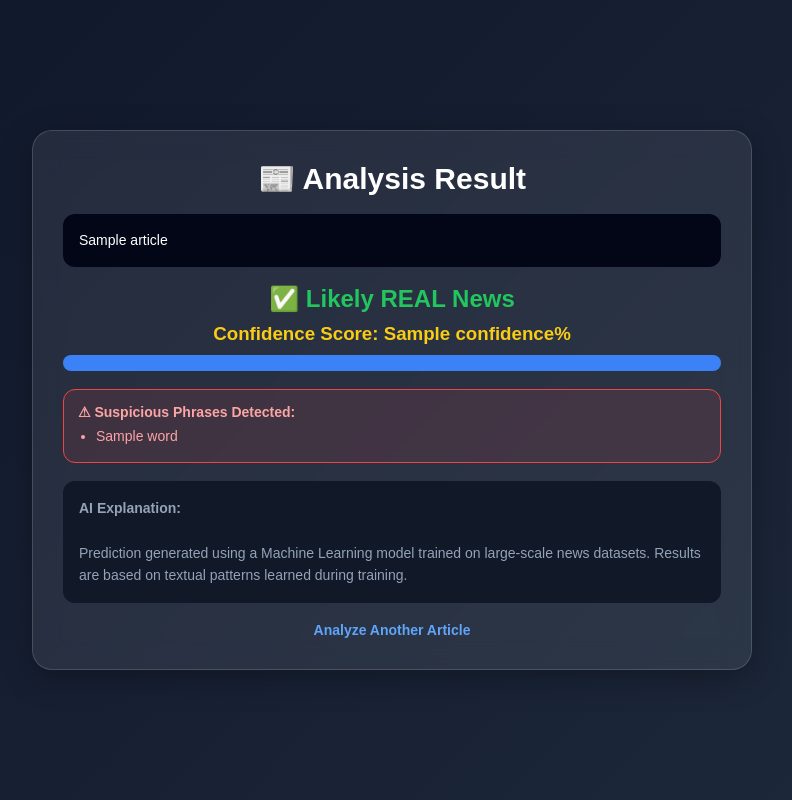
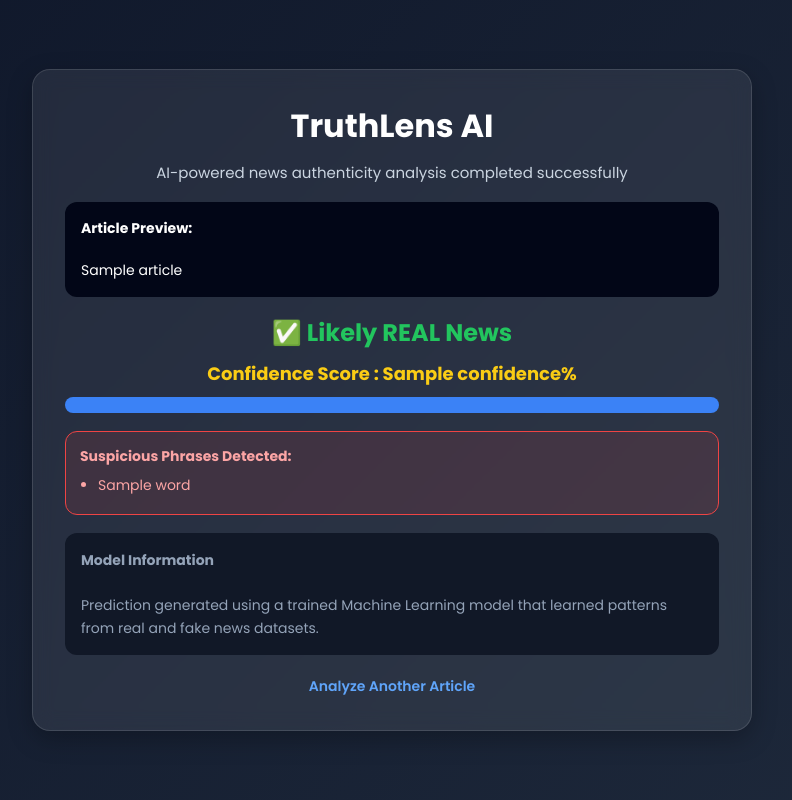
Before and after one commit to bhanuprakash2508/TruthLens-AI, a Flask app: template templates/result.html in a window 1280 px wide. Shown: the whole page, without its empty margins (248-1040 px from the left). Run offline with Flask 3, Linux system fonts and the light colour scheme; the template is opened without the code that fills it: most values are stand-ins (such as "Sample title", 1, 10 or a date in 2020); parts of the project's set-up code (start-up, migrations or seed data) failed here and were passed over.

Commit message:
Enhance frontend design for TruthLens AI

```diff
--- a/static/css/style.css
+++ b/static/css/style.css
@@ -2,7 +2,7 @@
     margin:0;
     padding:0;
     box-sizing:border-box;
-    font-family:Arial, sans-serif;
+    font-family:'Poppins', sans-serif;
 }
 
 /* Body */
@@ -27,11 +29,11 @@ body{
 .glass-card{
     width:720px;
     background:rgba(255,255,255,0.08);
-    backdrop-filter:blur(15px);
-    border:1px solid rgba(255,255,255,0.15);
-    padding:30px;
-    border-radius:20px;
-    box-shadow:0 8px 32px rgba(0,0,0,0.3);
+    backdrop-filter:blur(10px);
+    border:1px solid rgba(255,255,255,0.12);
+    padding:32px;
+    border-radius:18px;
+    box-shadow:0 8px 25px rgba(0,0,0,0.25);
     text-align:center;
 }
 
@@ -40,18 +42,25 @@ body{
 h1{
     color:white;
     margin-bottom:12px;
-    font-size:30px;
+    font-size:32px;
+    font-weight:700;
+}
+
+h2{
+    margin-bottom:10px;
 }
 
 h3{
     color:#facc15;
     margin-bottom:10px;
+    font-size:18px;
 }
 
 p{
     color:#cbd5e1;
     margin-bottom:18px;
     font-size:15px;
+    line-height:1.5;
 }
 
 /* Form */
@@ -148,7 +166,7 @@ button:hover{
 .back-btn{
     color:#60a5fa;
     text-decoration:none;
-    font-weight:bold;
+    font-weight:600;
     font-size:14px;
 }
 
--- a/templates/result.html
+++ b/templates/result.html
@@ -2,9 +2,18 @@
 <html lang="en">
 <head>
     <meta charset="UTF-8">
-    <meta name="viewport" content="width=device-width, initial-scale=1.0">
+
+    <meta name="viewport"
+          content="width=device-width, initial-scale=1.0">
+
     <title>TruthLens AI Result</title>
-    <link rel="stylesheet" href="{{ url_for('static', filename='css/style.css') }}">
+
+    <link rel="stylesheet"
+          href="{{ url_for('static', filename='css/style.css') }}">
+
+    <link href="https://fonts.googleapis.com/css2?family=Poppins:wght@300;400;500;600;700&display=swap"
+          rel="stylesheet">
+
 </head>
 <body>
 
@@ -12,32 +21,54 @@
 
     <div class="glass-card">
 
-        <h1>📰 Analysis Result</h1>
+        <h1>TruthLens AI</h1>
+
+        <p>
+            AI-powered news authenticity analysis completed successfully
+        </p>
 
         <div class="article-preview">
+
+            <strong>Article Preview:</strong><br><br>
+
             {{ article }}
+
         </div>
 
         {% if prediction == "FAKE" %}
-            <h2 class="fake-text">⚠ Potentially FAKE News</h2>
+
+            <h2 class="fake-text">
+
+                ⚠ Potentially FAKE News
+
+            </h2>
+
         {% else %}
-            <h2 class="real-text">✅ Likely REAL News</h2>
+
+            <h2 class="real-text">
+
+                ✅ Likely REAL News
+
+            </h2>
+
         {% endif %}
 
-        <h3>Confidence Score: {{ confidence }}%</h3>
+        <h3>Confidence Score : {{ confidence }}%</h3>
 
         <div class="progress-bar">
+
             <div class="progress-fill"
                  style="width: {{ confidence }}%;">
+
             </div>
+
         </div>
 
-        <!-- Suspicious Keywords -->
         {% if keywords %}
 
         <div class="keyword-box">
 
-            <strong>⚠ Suspicious Phrases Detected:</strong>
+            <strong>Suspicious Phrases Detected:</strong>
 
             <ul>
 
@@ -53,20 +84,24 @@
 
         {% endif %}
 
-        <!-- AI Explanation -->
         <div class="ai-note">
 
-            <strong>AI Explanation:</strong><br><br>
+            <strong>Model Information</strong><br><br>
 
-            Prediction generated using a Machine Learning model trained on
-            large-scale news datasets. Results are based on textual
-            patterns learned during training.
+            Prediction generated using a trained Machine Learning model
+            that learned patterns from real and fake news datasets.
 
         </div>
 
-        <a href="/" class="back-btn">
-            Analyze Another Article
-        </a>
+        <div class="links">
+
+            <a href="/" class="back-btn">
+
+                Analyze Another Article
+
+            </a>
+
+        </div>
 
     </div>
 
```
Also changed, not shown: other parts of static/css/style.css (+33 -6 lines), static/js/main.js (added, +17 -0 lines), templates/history.html (+67 -21 lines), templates/index.html (+24 -6 lines), 4 other files.
